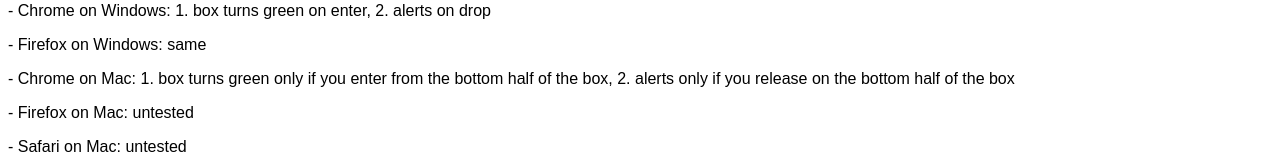
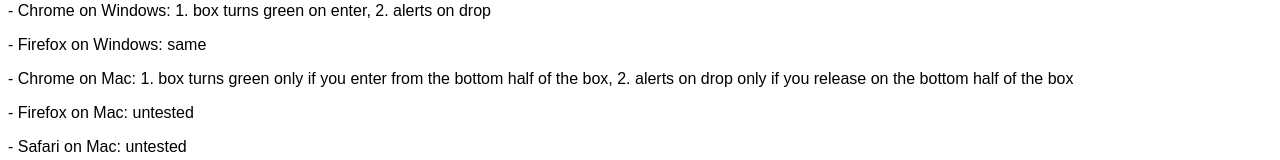
Before and after one commit to ZYinMD/drop, a plain HTML site: page index.html in a window 1280 px wide. Shown: the part 363-523 px from the top of the page. Drawn offline with Linux system fonts and the light colour scheme.

Commit message:
improve wording

```diff
--- a/index.html
+++ b/index.html
@@ -36,8 +36,8 @@
       <p>- Firefox on Windows: same</p>
       <p>
         - Chrome on Mac: 1. box turns green only if you enter from the bottom
-        half of the box, 2. alerts only if you release on the bottom half of the
-        box
+        half of the box, 2. alerts on drop only if you release on the bottom
+        half of the box
       </p>
       <p>- Firefox on Mac: untested</p>
       <p>- Safari on Mac: untested</p>
```
